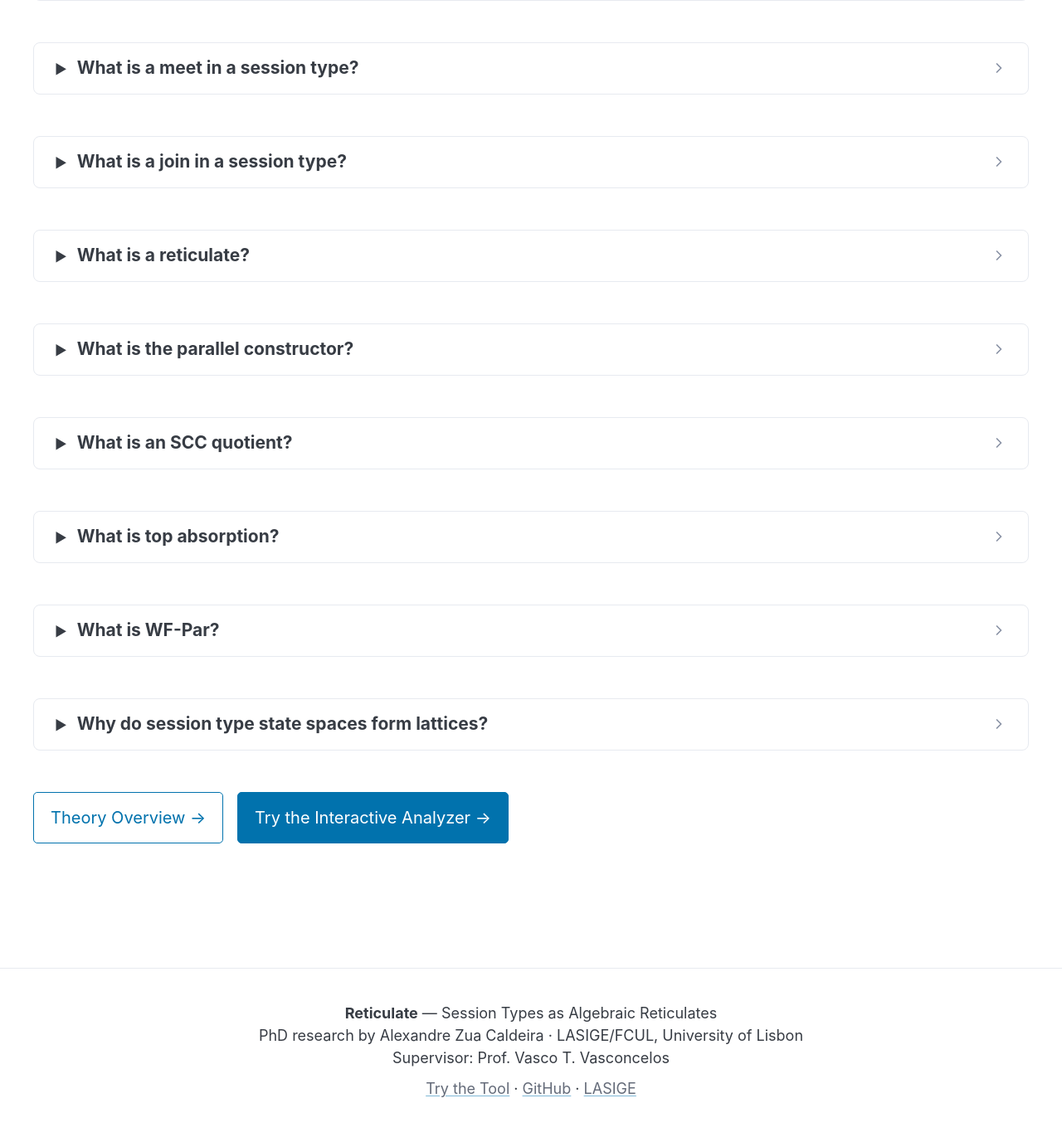
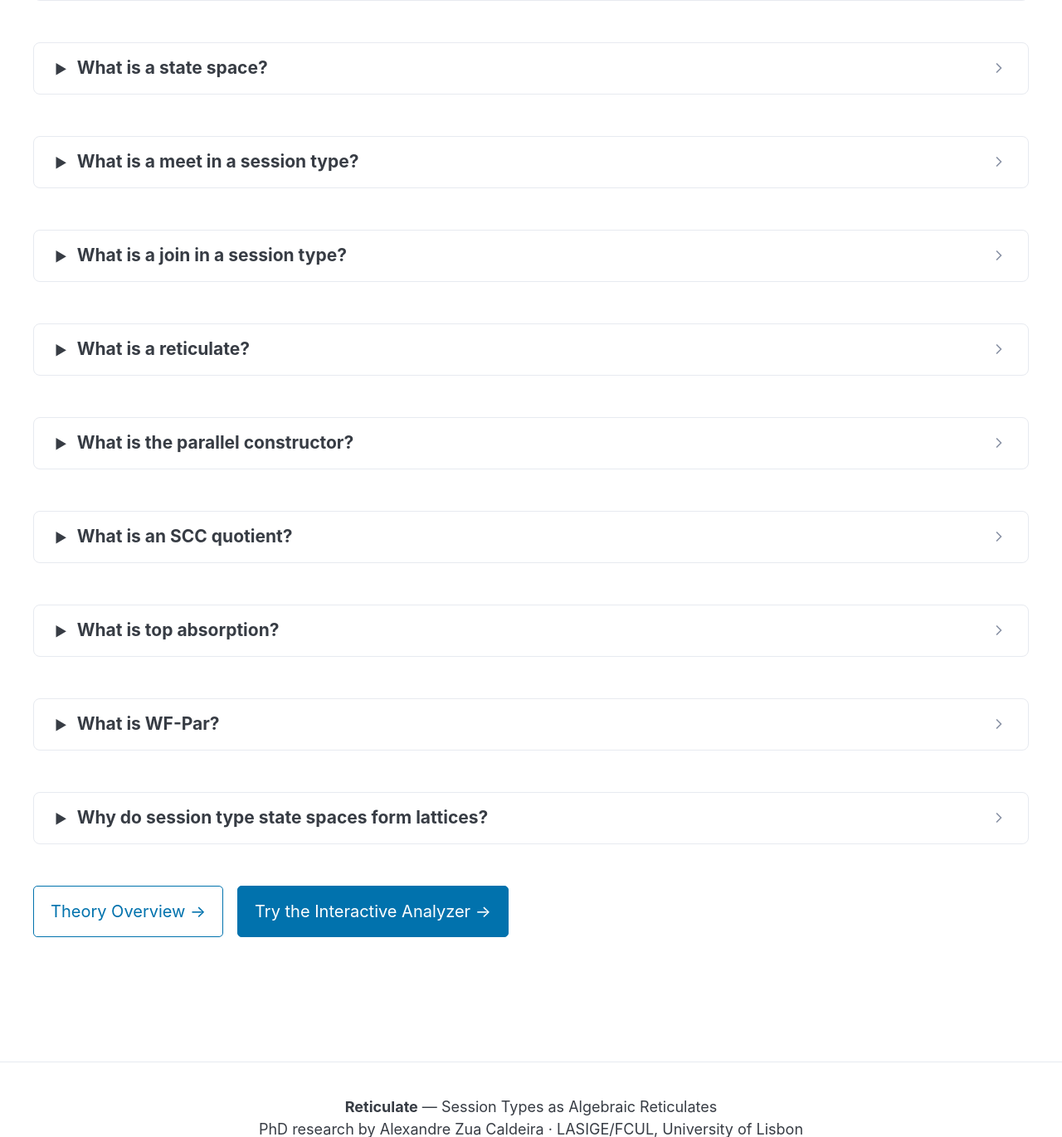
Before and after one commit to bica-tools/web-playground, a Python web app: template templates/faq.html in a window 1280 px wide. Shown: the part 937-2308 px from the top of the page at 83% size. Before the commit the page ends 2260 px from the top, so only its background shows below. Run offline with Jinja, Linux system fonts and the light colour scheme; the template is opened without the code that fills it, so the values that code supplies are empty; some libraries are stand-ins or nearby versions.

Commit message:
Add FAQ: What is a state space?
The LTS from executing a session type — states are protocol
stages, transitions are actions, reachability defines a lattice.

Co-Authored-By: Claude Opus 4.6 <noreply@anthropic.com>

```diff
--- a/templates/faq.html
+++ b/templates/faq.html
@@ -46,6 +46,37 @@
                         <code>close</code> is called exactly once.
                     </p>
                 </div>
+            </div>
+        </details>
+    </section>
+
+    <section class="theory-section">
+        <details>
+            <summary><strong>What is a state space?</strong></summary>
+            <div class="faq-answer">
+                <p>
+                    A <strong>state space</strong> <code>L(S)</code> is the labeled transition system
+                    obtained by "executing" a session type <code>S</code>. Each <strong>state</strong>
+                    represents a protocol stage, and each <strong>transition</strong> a permitted
+                    action (method call or selection label).
+                </p>
+                <p>
+                    It has a unique <strong>initial state</strong> q&#x22A4; (the protocol entry
+                    point) and a unique <strong>terminal state</strong> q&#x22A5; (corresponding to
+                    <code>end</code>). Formally, a state space is a tuple
+                    <code>L(S) = (Q, &Sigma;, &delta;, q&#x22A4;, q&#x22A5;)</code>.
+                </p>
+                <p>
+                    The construction is <strong>inductive</strong>: <code>end</code> gives a single
+                    state; sequencing chains states; branch/selection fan out from a fresh initial to
+                    each sub-space; recursion adds back-edges creating cycles; and parallel builds the
+                    product of two state spaces.
+                </p>
+                <p>
+                    The <strong>reachability ordering</strong> on states
+                    (s&#x2081; &ge; s&#x2082; iff path from s&#x2081; to s&#x2082;) gives the state
+                    space the structure of a poset &mdash; and after SCC quotient, a bounded lattice.
+                </p>
             </div>
         </details>
     </section>
```
